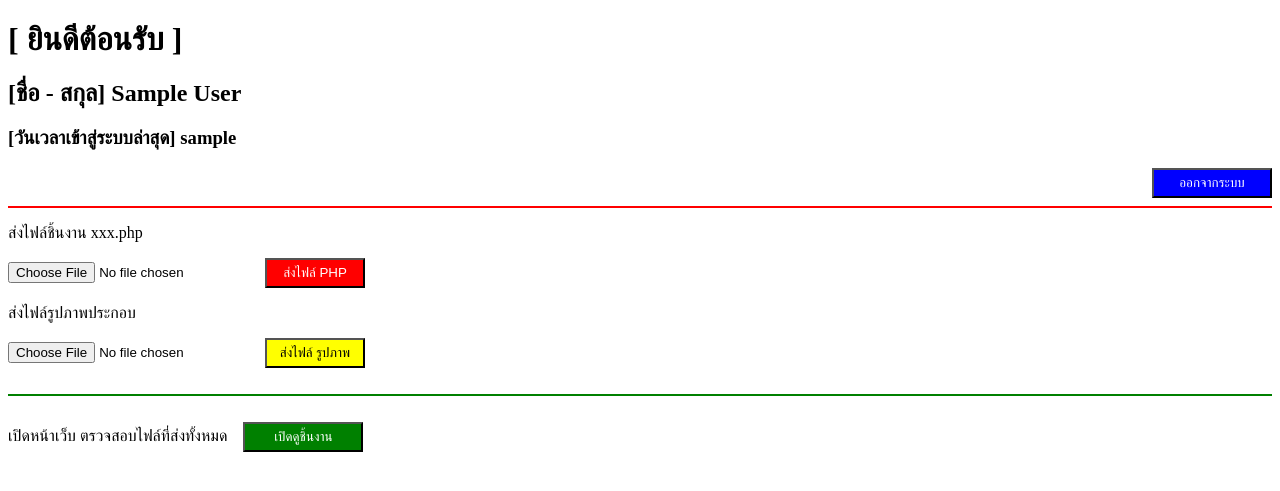
After one commit to tbinkasem/work_php, a PHP site: page /admin/admin_page.php in a window 1280 px wide. The commit adds this page. Shown: the top 491 px of the page. Run offline with PHP 8.4, Linux system fonts and the light colour scheme; the visitor is signed in with stand-in values (Sample User, id 1); data that the repository does not hold is empty.

Commit message:
tenth update

```diff
--- /dev/null
+++ b/admin/admin_page.php
@@ -0,0 +1,75 @@
+<?php
+
+    session_start();
+    date_default_timezone_set("Asia/Bangkok");
+    $fname = $_SESSION['fullname'];
+    $login = $_SESSION['login'];
+
+
+?>
+<!DOCTYPE html>
+<html lang="en">
+<head>
+    <meta charset="UTF-8">
+    <meta http-equiv="X-UA-Compatible" content="IE=edge">
+    <meta name="viewport" content="width=device-width, initial-scale=1.0">
+    <title>หน้าหลักของ [ <?php echo $id; ?> ]</title>
+    <style>
+        #php{
+            background-color: red;
+            width: 100px;
+            height: 30px;
+            color: white;
+        }
+        #img{
+            background-color: yellow;
+            width: 100px;
+            height: 30px;
+        }
+        #work{
+            background-color: green;
+            width: 120px;
+            height: 30px;
+            color: white;
+        }
+        #logout{
+            text-align: right;
+        }
+        #phplog{
+            background-color: blue;
+            width: 120px;
+            height: 30px;
+            color: white;
+        }
+    </style>
+</head>
+<body>
+    <h1>[ ยินดีต้อนรับ ]</h1>
+    <h2>[ชื่อ - สกุล] <?php echo $fname; ?></h2>
+    <h3>[วันเวลาเข้าสู่ระบบล่าสุด] <?php echo $login; ?></h3>
+    <div id="logout">
+        <a href="../logout.php" onclick="return confirm('ยืนยันออกจากระบบ')">
+            <button id="phplog" type="submit">ออกจากระบบ</button>
+        </a>
+    </div>
+    <hr color="red">
+    <form action="process_file.php" method="post" enctype="multipart/form-data">
+        <p>ส่งไฟล์ชิ้นงาน xxx.php</p>
+        <input name="fphp" type="file" accept=".php">
+        <input id="php" type="submit" value="ส่งไฟล์ PHP">
+    </form>
+    <form action="process_image.php" method="post" enctype="multipart/form-data">
+        <p>ส่งไฟล์รูปภาพประกอบ</p>
+        <input name="fimage" type="file" accept="image/*">
+        <input id="img" type="submit" value="ส่งไฟล์ รูปภาพ" name="submit">
+    </form>
+    <br>
+    <hr color="green">
+    <br>
+    เปิดหน้าเว็บ ตรวจสอบไฟล์ที่ส่งทั้งหมด &nbsp;&nbsp;
+    <a href="./<?php echo $id; ?>/" target="_blank">
+        <button id="work" type="submit">เปิดดูชิ้นงาน</button>
+    </a>
+
+</body>
+</html>
--- a/admin/conf.php
+++ b/admin/conf.php
@@ -10,6 +10,8 @@
     // $db = "epiz_25241252_phpwork";
 
     $conn = mysqli_connect($server,$user,$pass,$db);
+    mysqli_set_charset($conn, "utf8");
+    date_default_timezone_set("Asia/Bangkok");
 
     if(!$conn){
         echo "ไม่สามารถเชื่อมต่อฐานข้อมูลได้";
```
Also changed, not shown: admin/index.html (+15 -15 lines), admin/process_login.php (+14 -17 lines), css/main.css (+14 -2 lines), index.html (+10 -2 lines), about - Copy.jpg (deleted), admin_page.php (deleted).
